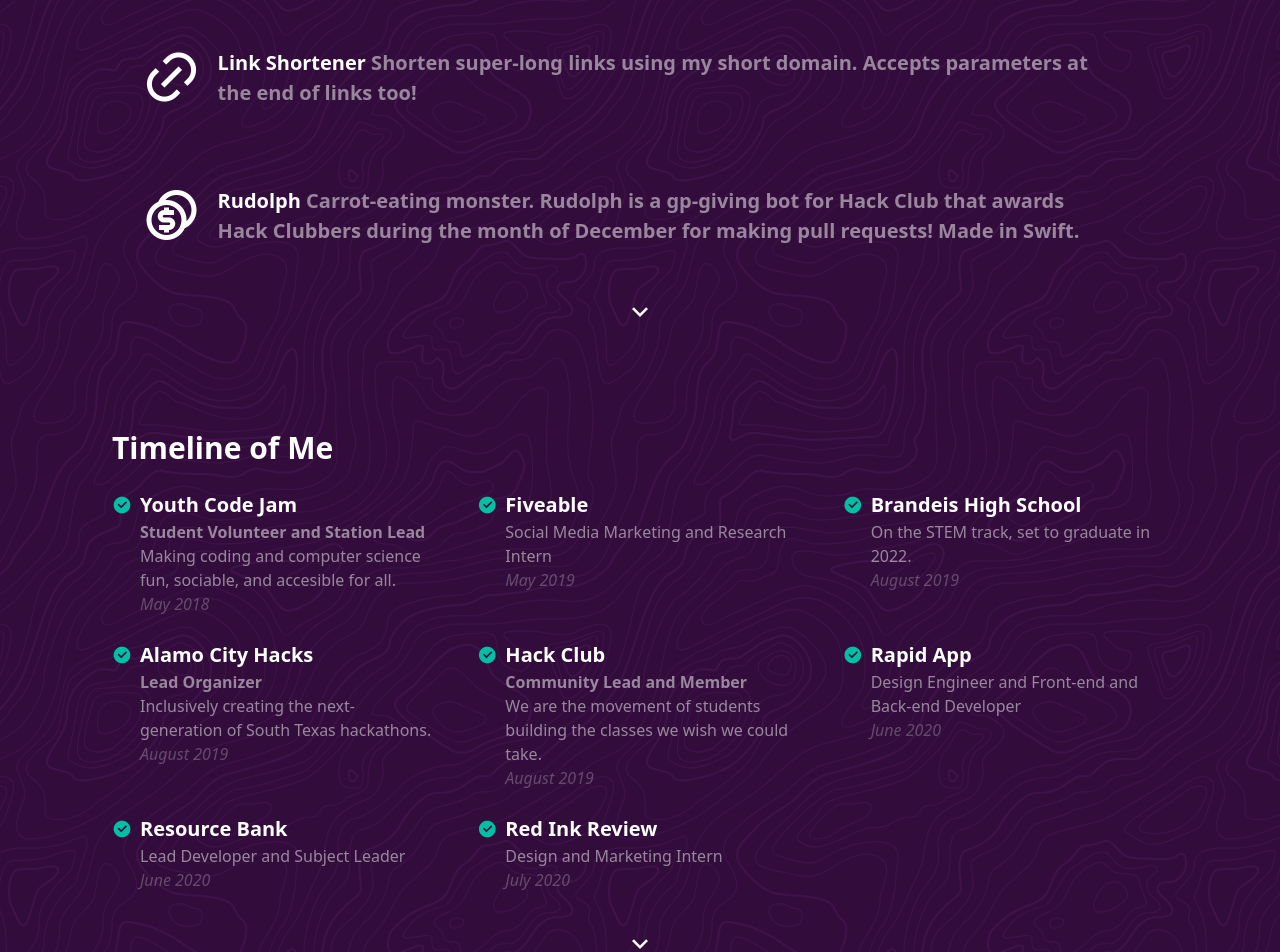
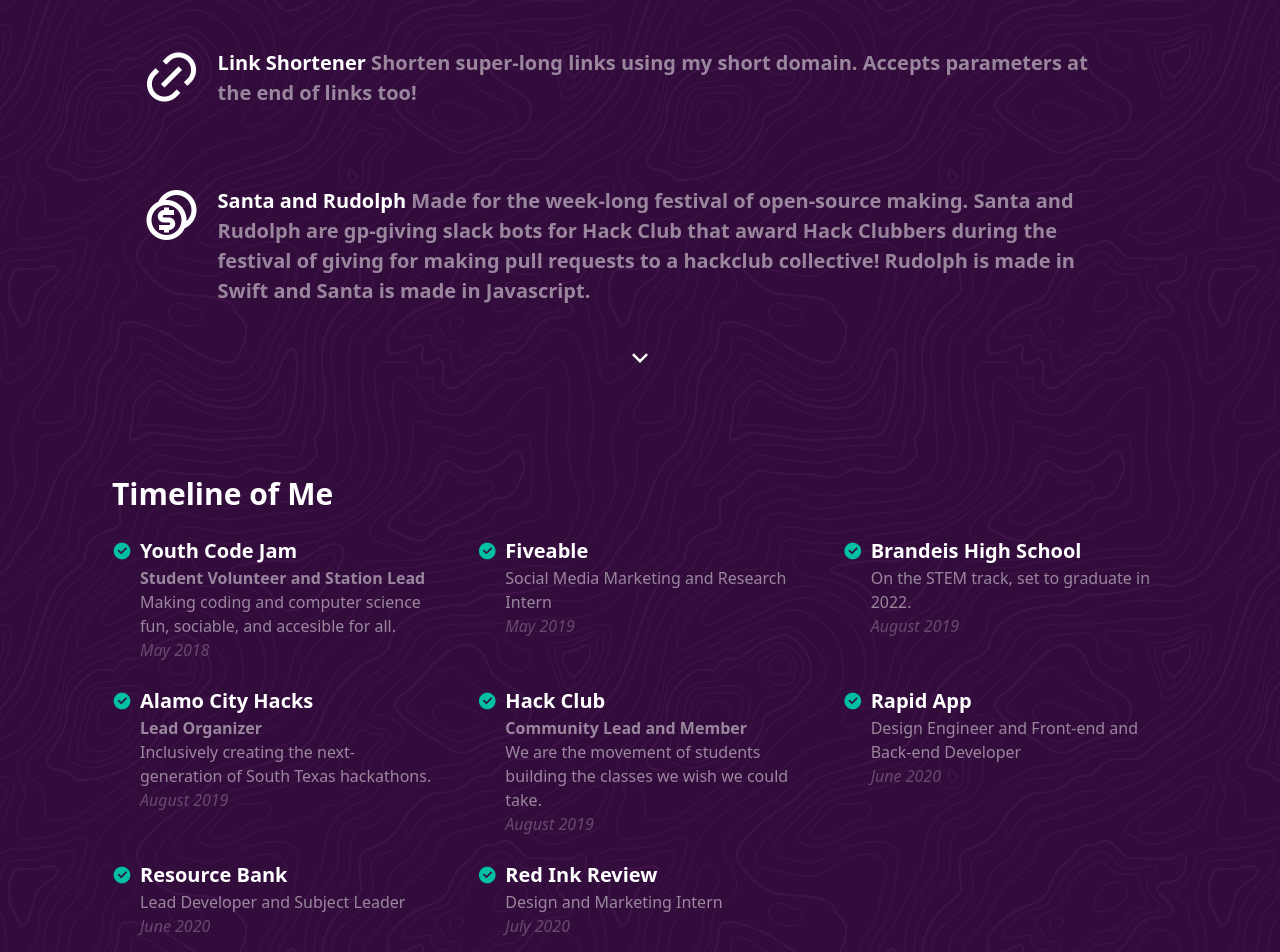
Before and after one commit to sarthaktexas/website-v2, a Next.js app: page /walkthrough in a window 1280 px wide. Shown: the part 1984-2936 px from the top of the page. Built offline with nearby package versions, Linux system fonts and the light colour scheme.

Commit message:
📝 update project

```diff
--- a/pages/walkthrough.js
+++ b/pages/walkthrough.js
@@ -43,7 +43,7 @@
                         <Card title="Zoom Dashboard" href="https://github.com/sarthaktexas/zoom-dashboard" icon="layout-grid-fill" description="Dashboard of Zoom links to make it easier to join zoom classes. Previously using Express, transitioning to Next."/>
                         <Card title="Resource Bank" href="https://rb.srtk.me" icon="bank-line" description="Bank of resources for school. SAT to AP Prep Books, Test Banks, Quiz Banks all-in-one."/>
                         <Card title="Link Shortener" href="https://srtk.me" icon="link" description="Shorten super-long links using my short domain. Accepts parameters at the end of links too!"/>
-                        <Card title="Rudolph" href="https://github.com/hackclub/rudolph" icon="coins-line" description="Carrot-eating monster. Rudolph is a gp-giving bot for Hack Club that awards Hack Clubbers during the month of December for making pull requests! Made in Swift."/>
+                        <Card title="Santa and Rudolph" href="https://github.com/hackclub/12DoC" icon="coins-line" description="Made for the week-long festival of open-source making. Santa and Rudolph are gp-giving slack bots for Hack Club that award Hack Clubbers during the festival of giving for making pull requests to a hackclub collective! Rudolph is made in Swift and Santa is made in Javascript."/>
                     </div>
                 </Fade>
                 <BouncingArrow />
@@ -75,7 +75,7 @@
                         Ready to <span className="">collaborate</span>?
                     </p>
                     <Social />
-                    <Link href="https://sarthakmohanty.s3.amazonaws.com/Sarthak\'s+Resume.pdf">
+                    <Link href="https://sarthakmohanty.s3.amazonaws.com/Sarthak's+Resume.pdf">
                         <h3 className="font-sans font-semibold px-2 py-1 mt-4 -ml-6 rounded text-white opacity-50 border border-white hover:underline">
                             Print out my Resume
                         </h3>
```
